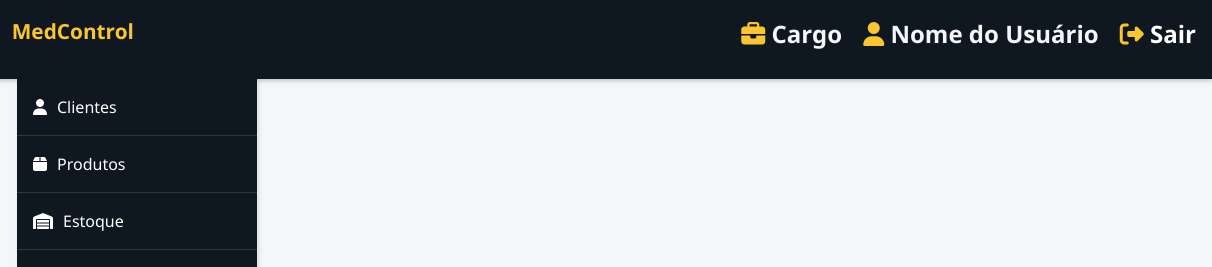
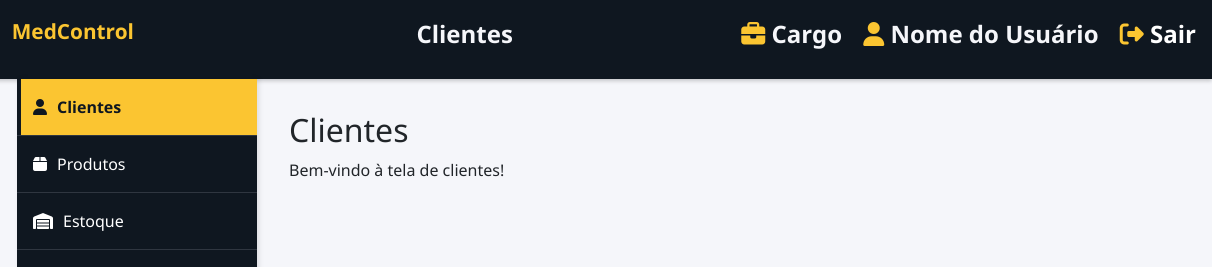
Before and after one commit to robertdouglasaimon/projeto-medcontrol, a plain HTML site: page medcontrol-sistema/front-end/medcontrol-sistema/sistema.html in a window 1280 px wide. Shown: the top 267 px of the page, 68-1280 px from the left. Drawn offline with nearby package versions, Linux system fonts and the light colour scheme.

Commit message:
Implementado o carregamento dinâmico da tela e atualizações da interface do usuário
- Adicionado main.js para lidar com o carregamento dinâmico de telas com base no hash da URL, atualizando o menu ativo e a exibição do guia atual.

- Atualizado sistema.html para mostrar o guia atual e corrigido o caminho do script.

- Melhorado sistema.css para os estados ativo e hover no menu da barra lateral. Adicionado módulo básico de tela clientes.js.

```diff
--- a/medcontrol-sistema/front-end/medcontrol-sistema/main.js
+++ b/medcontrol-sistema/front-end/medcontrol-sistema/main.js
@@ -0,0 +1,50 @@
+function carregarTela() {
+    // 1. Captura o hash atual da URL:
+    const hash = window.location.hash.replace('#', '') || 'clientes';
+
+    // 1.1 Atualiza o span que mostra o guia atual e deixa a primeira letra maiúscula:
+    document.getElementById("guia-atual").textContent = hash.charAt(0).toUpperCase() + hash.slice(1);
+
+
+    // 2. Seleciona o container onde o conteúdo será renderizado:
+    const app = document.getElementById('app');
+
+    // 3. Limpa o conteúdo anterior do container:
+    app.innerHTML = '';
+
+    // 4. Importa dinamicamente o módulo da tela correspondente:
+    import(`./telas/${hash}.js`)
+        .then((modulo) => {
+        // 5. Executa a função "render()" do módulo:
+        const conteudo = modulo.render();
+        // 5.1. Adiciona o conteúdo renderizado ao container:
+        app.appendChild(conteudo);
+
+        // 6. Atualiza o menu lateral para marcar a aba ativa:
+        setTimeout(() => { // 6.1. Aguarda um pouco para garantir que o DOM seja atualizado.
+                document.querySelectorAll("aside nav a").forEach(link => {
+                link.classList.remove('active');
+                if (link.hash === `#${hash}`) {
+                    link.classList.add('active');
+                }
+                });
+
+            }, 0); // 6.2. Execute após o render ser concluido.
+        })
+        .catch(erro => {
+            // 7. Se a tela não existir, mostra uma mensagem de erro:
+            const erroDiv = document.createElement("div");
+            erroDiv.innerHTML = `
+                                    <h2>Erro 404</h2>
+                                    <p>Tela "${hash}" não encontrada.</p>
+                                `;
+            app.appendChild(erroDiv);
+
+        });
+}
+
+// 8. Carrega a primeira tela ao carregar o site:
+window.addEventListener("DOMContentLoaded", carregarTela);
+
+// 9. Executa a função "carregarTela()" quando o hash da URL mudar:
+window.addEventListener("hashchange", carregarTela);
--- a/medcontrol-sistema/front-end/medcontrol-sistema/sistema.css
+++ b/medcontrol-sistema/front-end/medcontrol-sistema/sistema.css
@@ -141,12 +141,20 @@ aside nav ul li a {
   transition: background 0.3s;
 }
 
-aside nav ul li a:hover,
+
+aside nav ul li a:not(.active):hover {
+  background-color: var(--amarelo-medcontrol);
+  color: var(--fundo-principal);
+  font-weight: bold;
+}
+
 aside nav ul li a.active {
   background-color: var(--amarelo-medcontrol);
   color: var(--fundo-principal);
   font-weight: bold;
+  box-shadow: inset 4px 0 0 var(--fundo-principal); /* opcional: destaque lateral */
 }
+
 
 #btn-sair:hover {
   background-color: var(--amarelo-medcontrol);
--- a/medcontrol-sistema/front-end/medcontrol-sistema/sistema.html
+++ b/medcontrol-sistema/front-end/medcontrol-sistema/sistema.html
@@ -12,6 +12,7 @@
 <body>
   <header>
     <div class="cabecalho-medcontrol">
+      <!-- Informações do Usuário -->
         <div class="usuario-logado">
 
           <span id="cargo-usuario">
@@ -31,6 +32,14 @@
 
         </div>
 
+        <div class="guia-atual">
+          <span id="guia-atual">
+            Guia Atual
+            <!-- Inserir aqui a lógica para puxar o guia atual de acordo com a rota -->
+          </span>
+        </div>
+
+      <!-- Logo -->
         <div class="logo">
             <img src="logo/logo-semfundo.png" alt="Logo MedControl">
             <p>MedControl</p>
@@ -62,7 +71,7 @@
 
 
 </body>
-    <script type="module" src="main.js"></script>
+    <script type="module" src="./main.js"></script>
     <script src="node_modules/bootstrap/dist/js/bootstrap.bundle.min.js"></script>
     <script src="https://code.jquery.com/jquery-3.6.0.min.js"></script>
 </html>
--- a/medcontrol-sistema/front-end/medcontrol-sistema/telas/clientes.js
+++ b/medcontrol-sistema/front-end/medcontrol-sistema/telas/clientes.js
@@ -0,0 +1,9 @@
+export function render() {
+  const div = document.createElement("div");
+  div.innerHTML = `
+    <h2>Clientes</h2>
+    <p>Bem-vindo à tela de clientes!</p>
+
+  `;
+  return div;
+}
```
